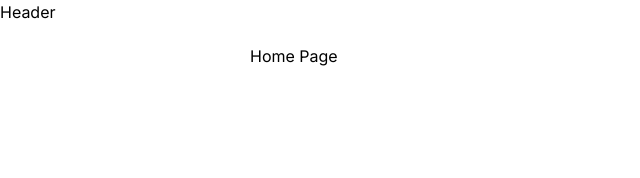
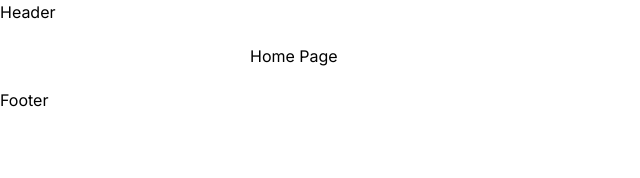
Before and after one commit to tasha-dev/blogify, a Next.js app: page / in a window 1280 px wide. Shown: the top 178 px of the page, without its empty margins (0-640 px from the left). Built offline with nearby package versions, Linux system fonts and the light colour scheme.

Commit message:
added placeholder of footer

```diff
--- /dev/null
+++ b/component/footer.tsx
@@ -0,0 +1,13 @@
+// Codes by mahdi tasha
+// Importing part
+import {ReactNode} from "react";
+
+// Creating and exporting footer component as default
+export default function Footer():ReactNode {
+    // Returning JSX
+    return (
+        <footer>
+            Footer
+        </footer>
+    );
+}
--- a/component/page.tsx
+++ b/component/page.tsx
@@ -7,6 +7,7 @@ import {ReactNode} from "react";
 import {pageType} from "@/type";
 import Container from "@/component/ui/container";
 import {motion} from 'framer-motion';
+import Footer from "@/component/footer";
 
 // Creating and exporting page component as default
 export default function Page({children}:pageType):ReactNode {
@@ -23,6 +24,7 @@ export default function Page({children}:pageType):ReactNode {
             <Container>
                 {children}
             </Container>
+            <Footer />
         </motion.div>
     );
 }
```
